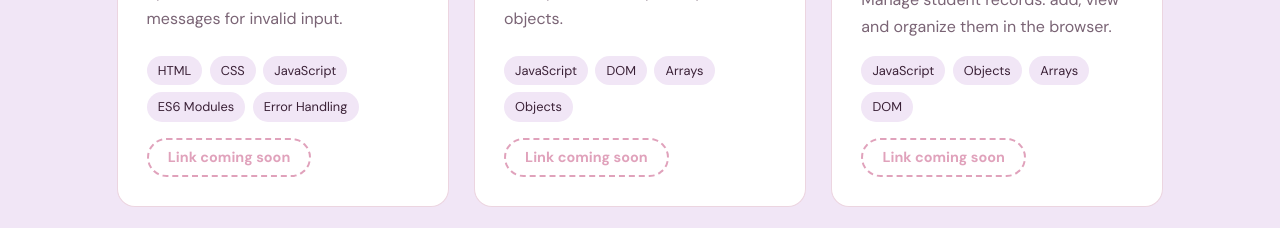
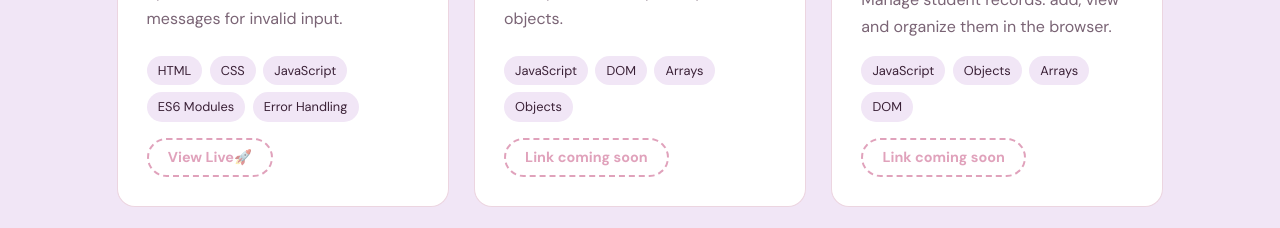
Before and after one commit to reem978/Rim-portfolio, a plain HTML site: page index.html in a window 1280 px wide. Shown: the part 2760-2988 px from the top of the page. Drawn offline with Linux system fonts and the light colour scheme.

Commit message:
Update link for JavaScript Calculator project

```diff
--- a/index.html
+++ b/index.html
@@ -85,7 +85,7 @@
           <h3>JavaScript Calculator</h3>
           <p>A calculator that handles basic operations and shows clear messages for invalid input.</p>
           <ul class="tags"><li>HTML</li><li>CSS</li><li>JavaScript</li><li>ES6 Modules</li><li>Error Handling</li></ul>
-          <a href="#" class="btn btn-small disabled" aria-disabled="true">Link coming soon</a>
+          <a href=" https://reem978.github.io/JavaScript-Calculator/" class="btn btn-small disabled" aria-disabled="true">View Live🚀</a>
         </article>
 
         <article class="project-card reveal">
```
